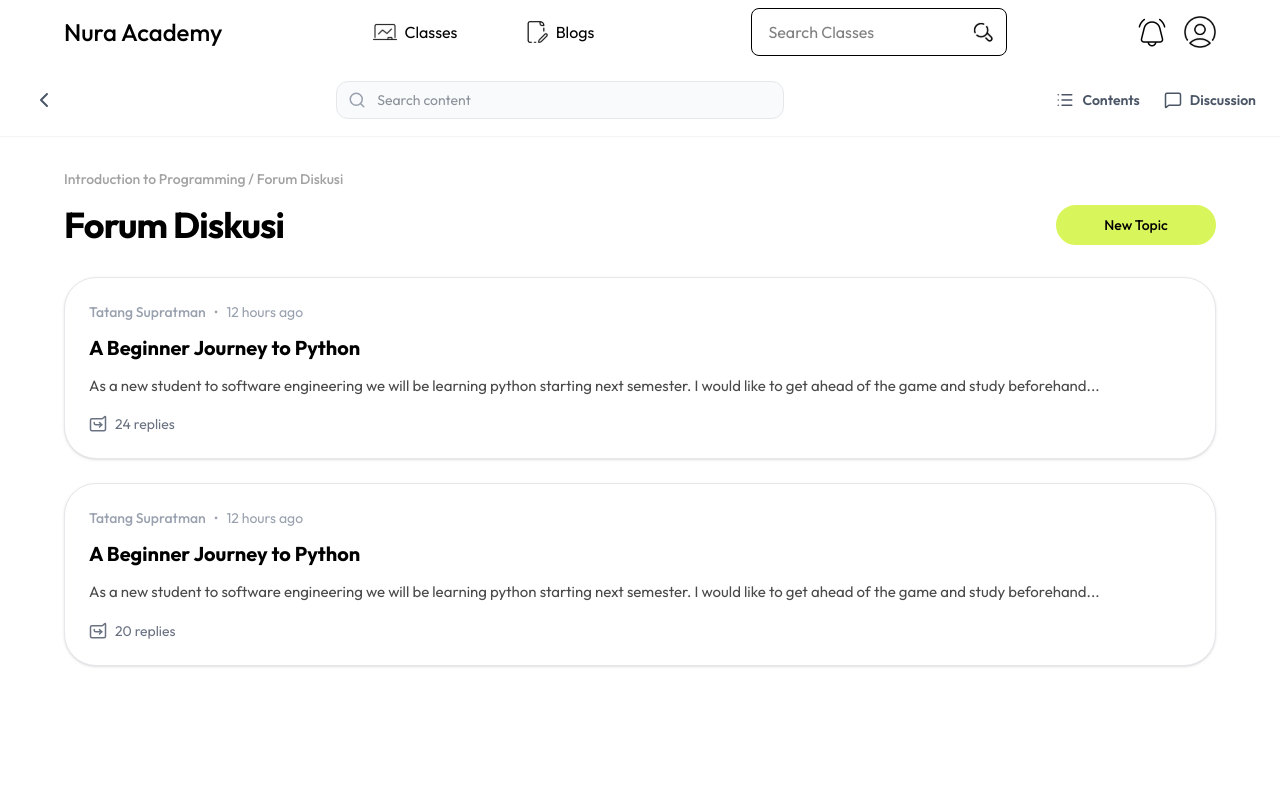
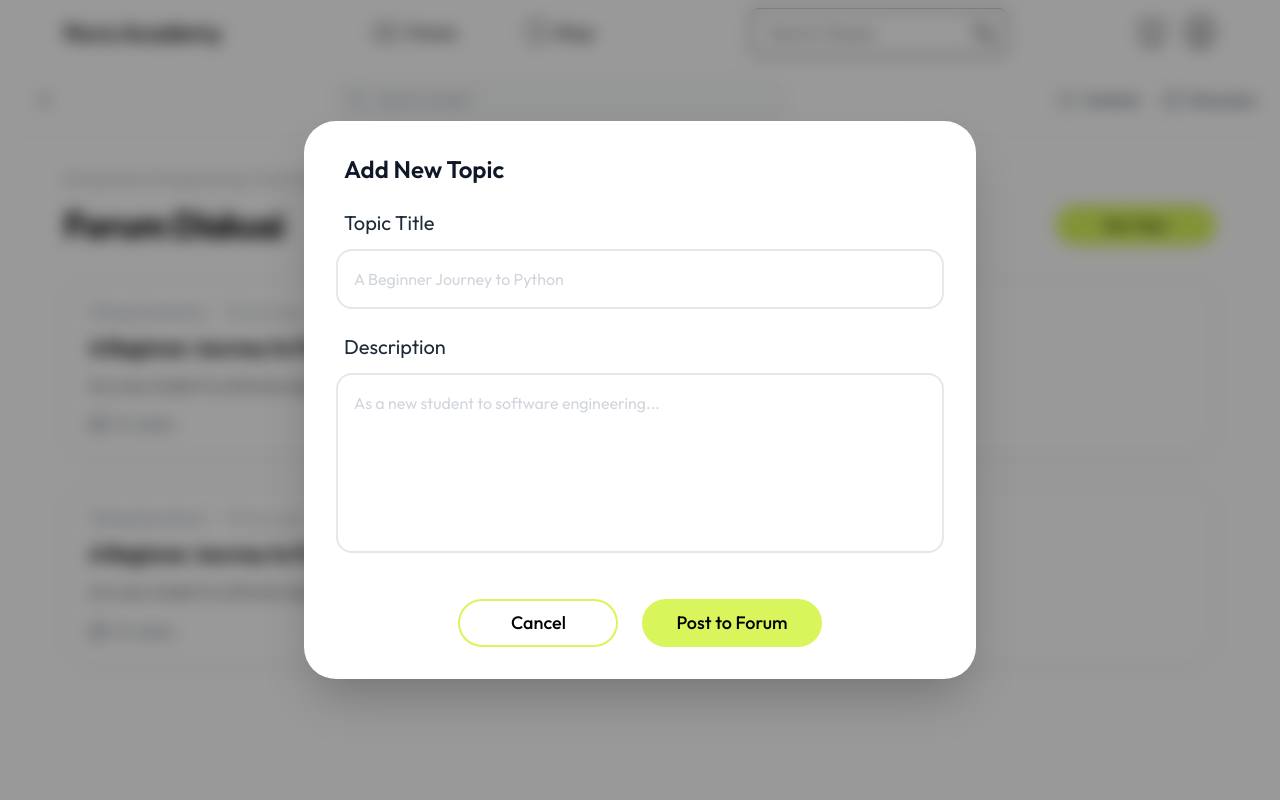
Before and after one commit to Nuraacademy/Nuraacademy, a Next.js app: page /discussions/class in a window 1280 px wide. Both pictures are taken after a click on the button "New Topic". Shown: the top 800 px of the page. Built offline with nearby package versions, Linux system fonts and the light colour scheme.

Commit message:
feat(discussions): create DiscussionClientWrapper component for managing discussion topics; refactor DiscussionPage to utilize new component

```diff
--- /dev/null
+++ b/src/app/discussions/class/discussion_client_wrapper.tsx
@@ -0,0 +1,48 @@
+"use client"
+
+import { useState } from "react";
+import DiscussionList from "@/components/discussion_list";
+import { LimeButton } from "@/components/lime_button";
+import { NewDiscussionTopicDialog } from "@/components/new_discussion_topic_dialog";
+
+interface Topic {
+    id: string;
+    author: string;
+    timeAgo: string;
+    title: string;
+    preview: string;
+    replies: number;
+}
+
+export default function DiscussionClientWrapper({ topics }: { topics: Topic[] }) {
+    const [isDialogOpen, setIsDialogOpen] = useState(false);
+
+    const handleConfirm = (title: string, description: string) => {
+        // Logic to save the new topic
+
+        setIsDialogOpen(false);
+    };
+
+    return (
+        <>
+            <div className="flex justify-between items-center mb-8">
+                <h1 className="text-4xl font-bold text-black tracking-tight">
+                    Forum Diskusi
+                </h1>
+                <LimeButton
+                    label="New Topic"
+                    variant="submit"
+                    onClick={() => setIsDialogOpen(true)}
+                />
+            </div>
+
+            <DiscussionList topics={topics} />
+
+            <NewDiscussionTopicDialog
+                isOpen={isDialogOpen}
+                onConfirm={({ title, description }: { title: string; description: string }) => handleConfirm(title, description)}
+                onCancel={() => setIsDialogOpen(false)}
+            />
+        </>
+    );
+}
--- a/src/app/discussions/class/page.tsx
+++ b/src/app/discussions/class/page.tsx
@@ -1,7 +1,6 @@
 // app/discussion/page.tsx
 import { Header2 } from "@/components/header2";
-import DiscussionList from "@/components/discussion_list";
-import { LimeButton } from "@/components/lime_button";
+import DiscussionClientWrapper from "./discussion_client_wrapper";
 
 export default async function DiscussionPage({
     searchParams
@@ -10,8 +9,7 @@ export default async function DiscussionPage({
 }) {
     const { id } = await searchParams;
 
-    // In a real app, you would fetch this from Prisma:
-    // const discussions = await prisma.discussion.findMany({ where: { classId: id } });
+    // Simulate fetching data on the server
     const mockData = {
         classTitle: "Introduction to Programming",
         topics: [
@@ -20,7 +18,7 @@ export default async function DiscussionPage({
                 author: "Tatang Supratman",
                 timeAgo: "12 hours ago",
                 title: "A Beginner Journey to Python",
-                preview: "As a new student to software engineering we will be learning python starting next semester. I would like to get ahead of the game and study beforehand...",
+                preview: "As a new student to software engineering...",
                 replies: 24
             },
             {
@@ -28,38 +26,23 @@ export default async function DiscussionPage({
                 author: "Tatang Supratman",
                 timeAgo: "12 hours ago",
                 title: "A Beginner Journey to Python",
-                preview: "As a new student to software engineering we will be learning python starting next semester. I would like to get ahead of the game and study beforehand...",
-                replies: 20
+                preview: "As a new student to software engineering...",
+                replies: 24
             }
         ]
     };
 
     return (
         <main className="min-h-screen bg-white flex flex-col font-sans text-gray-800">
-            {/* The Header contains your "Contents" Drawer trigger */}
             <Header2 classId={id ?? ""} />
-
             <div className="flex-grow mx-auto w-full max-w-7xl py-8 px-6 md:px-16">
-                {/* Breadcrumbs */}
                 <nav className="mb-4 text-[#a2a2a2] text-sm font-medium">
                     {mockData.classTitle} / Forum Diskusi
                 </nav>
 
-                <div className="flex justify-between items-center mb-8">
-                    <h1 className="text-4xl font-bold text-black tracking-tight">
-                        Forum Diskusi
-                    </h1>
-                    <LimeButton
-                        label="New Topic"
-                        variant="submit"
-                    />
-                </div>
-
-                {/* List of discussion cards */}
-                <DiscussionList topics={mockData.topics} />
+                {/* Move all state-dependent UI into this Client Component */}
+                <DiscussionClientWrapper topics={mockData.topics} />
             </div>
-
-
         </main>
     );
 }
--- a/src/app/discussions/topic/page.tsx
+++ b/src/app/discussions/topic/page.tsx
@@ -2,13 +2,14 @@
 
 
 export default async function DiscussionTopicPage({
-    params
+    searchParams
 }: {
-    params: Promise<{ id: string }>
+    searchParams: Promise<{ id?: string }>
 }) {
+    const { id } = await searchParams;
     return (
         <main>
-            <h1>Discussion - {(await params).id}</h1>
+            <h1>Discussion - {id}</h1>
         </main>
     )
 }
--- a/src/components/discussion_list.tsx
+++ b/src/components/discussion_list.tsx
@@ -1,6 +1,7 @@
 "use client"
 
 import { MessageSquareReply } from 'lucide-react';
+import { useRouter } from 'next/navigation';
 
 interface Topic {
     id: string;
@@ -12,12 +13,14 @@ interface Topic {
 }
 
 export default function DiscussionList({ topics }: { topics: Topic[] }) {
+    const router = useRouter();
     return (
         <div className="space-y-6">
             {topics.map((topic) => (
                 <div
                     key={topic.id}
                     className="border border-gray-200 rounded-[2rem] p-6 transition-all cursor-pointer bg-white shadow-sm hover:border-[#D9F066]"
+                    onClick={() => router.push(`/discussions/topic?id=${topic.id}`)}
                 >
                     <div className="flex items-center gap-2 mb-3 text-sm text-gray-400">
                         <span className="font-medium">{topic.author}</span>
--- /dev/null
+++ b/src/components/new_discussion_topic_dialog.tsx
@@ -0,0 +1,85 @@
+"use client";
+
+import React, { useState } from 'react';
+import { LimeButton } from './lime_button';
+
+interface NewDiscussionTopicDialogProp {
+  isOpen: boolean;
+  onConfirm: (data: { title: string; description: string }) => void;
+  onCancel: () => void;
+}
+
+export const NewDiscussionTopicDialog = ({
+  isOpen,
+  onConfirm,
+  onCancel,
+}: NewDiscussionTopicDialogProp) => {
+  const [topicTitle, setTopicTitle] = useState("");
+  const [description, setDescription] = useState("");
+
+  if (!isOpen) return null;
+
+  const handlePost = () => {
+    onConfirm({ title: topicTitle, description });
+    // Reset fields after posting
+    setTopicTitle("");
+    setDescription("");
+  };
+
+  return (
+    <div className="fixed inset-0 z-[10002] flex items-center justify-center p-4 font-sans">
+      {/* Backdrop */}
+      <div
+        className="fixed inset-0 bg-black/40 backdrop-blur-sm transition-opacity"
+        onClick={onCancel}
+      />
+
+      {/* Modal Card */}
+      <div className="relative bg-white w-full max-w-2xl rounded-[2rem] p-8 shadow-2xl animate-in zoom-in-95 duration-200">
+        <h2 className="text-2xl font-semibold text-gray-900 mb-6 px-2">
+          Add New Topic
+        </h2>
+
+        <div className="space-y-6">
+          {/* Topic Title Input */}
+          <div>
+            <label className="block text-xl text-gray-800 mb-3 px-2">Topic Title</label>
+            <input
+              type="text"
+              placeholder="A Beginner Journey to Python"
+              value={topicTitle}
+              onChange={(e) => setTopicTitle(e.target.value)}
+              className="w-full p-4 border-2 border-gray-200 rounded-2xl focus:outline-none focus:border-lime-400 transition-colors placeholder:text-gray-300"
+            />
+          </div>
+
+          {/* Description Textarea */}
+          <div>
+            <label className="block text-xl text-gray-800 mb-3 px-2">Description</label>
+            <textarea
+              rows={6}
+              placeholder="As a new student to software engineering..."
+              value={description}
+              onChange={(e) => setDescription(e.target.value)}
+              className="w-full p-4 border-2 border-gray-200 rounded-2xl focus:outline-none focus:border-lime-400 transition-colors placeholder:text-gray-300 resize-none"
+            />
+          </div>
+        </div>
+
+        {/* Action Buttons */}
+        <div className="flex justify-center gap-6 mt-10">
+          <LimeButton
+            label="Cancel"
+            variant='outline'
+            onClick={onCancel}
+          />
+
+          <LimeButton
+            onClick={handlePost}
+            label="Post to Forum"
+          />
+        </div>
+      </div>
+    </div>
+  );
+};
```
